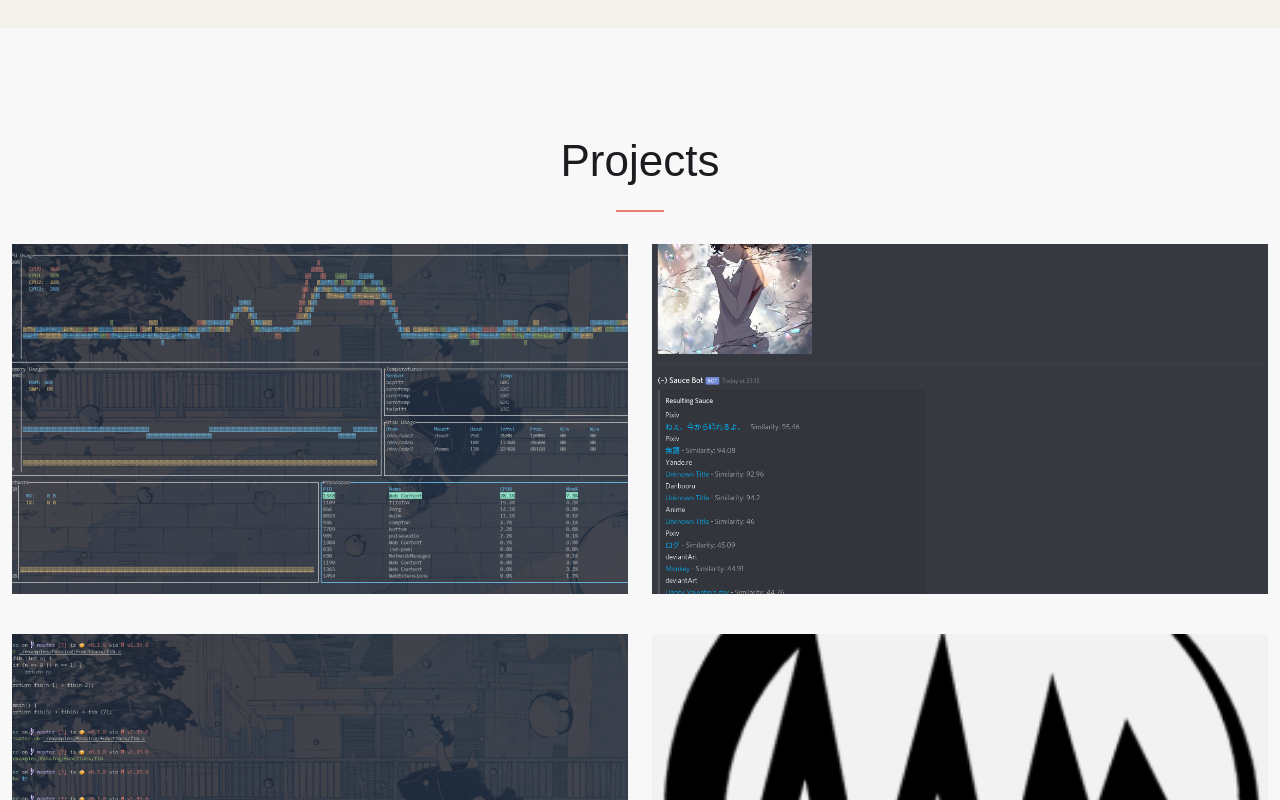
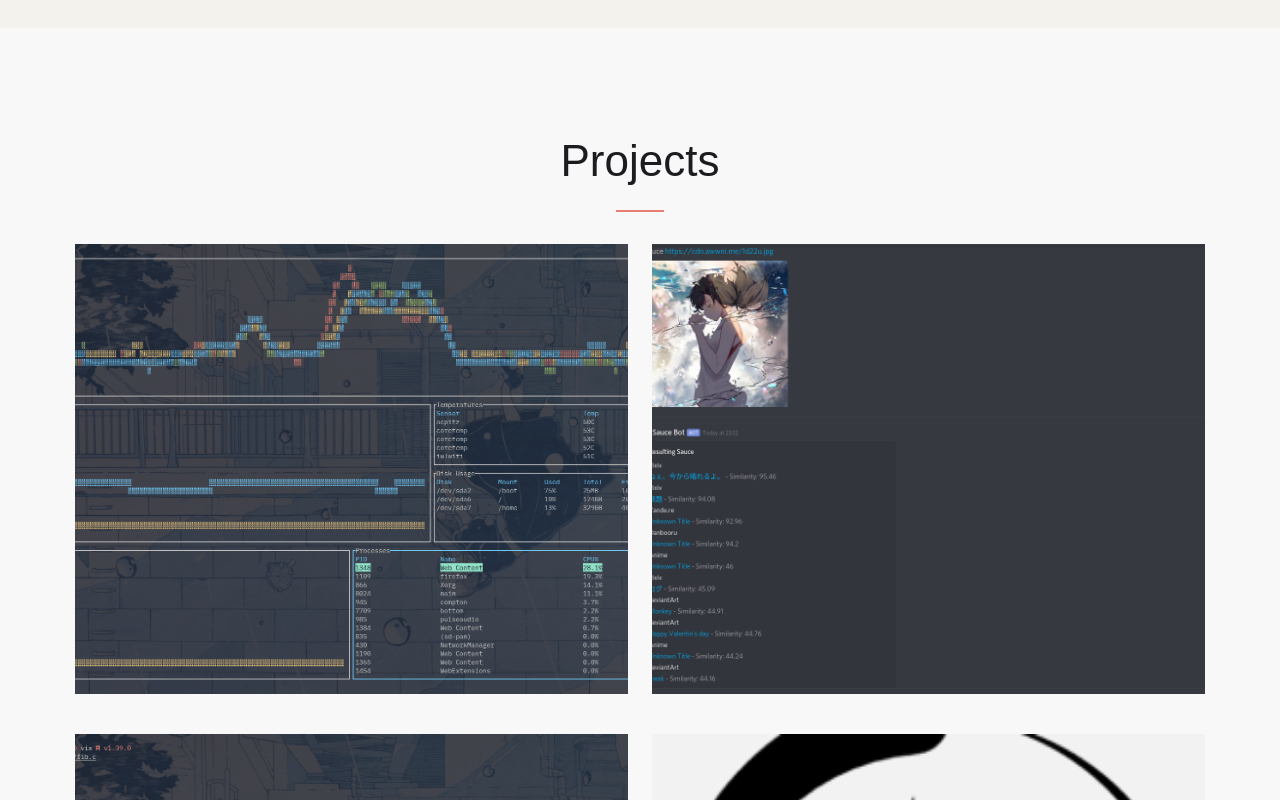
Before and after one commit to ClementTsang/clementtsang.github.io, a Vue app: page / in a window 1280 px wide. Shown: the part 2320-3120 px from the top of the page. Built offline with nearby package versions, Linux system fonts and the light colour scheme.

Commit message:
Tweaked article size for projects.

```diff
--- a/src/components/ProjectInfo.vue
+++ b/src/components/ProjectInfo.vue
@@ -75,7 +75,7 @@ export default {
   justify-content: center; /* align horizontal */
   align-items: center; /* align vertical */
   margin: 0 auto;
-  height: 350px;
+  height: 450px;
   width: 100%;
   background-color: var(--accent-1);
   opacity: 0;
@@ -97,7 +97,7 @@ export default {
   display: flex;
   align-items: center;
   justify-content: center;
-  height: 350px;
+  height: 450px;
   background-color: #f3f3f3;
 }
 
--- a/src/components/Projects.vue
+++ b/src/components/Projects.vue
@@ -65,7 +65,7 @@ export default {
 }
 
 article {
-  width: 100%;
+  width: 90%;
   margin: 0 auto;
 }
 </style>
```
